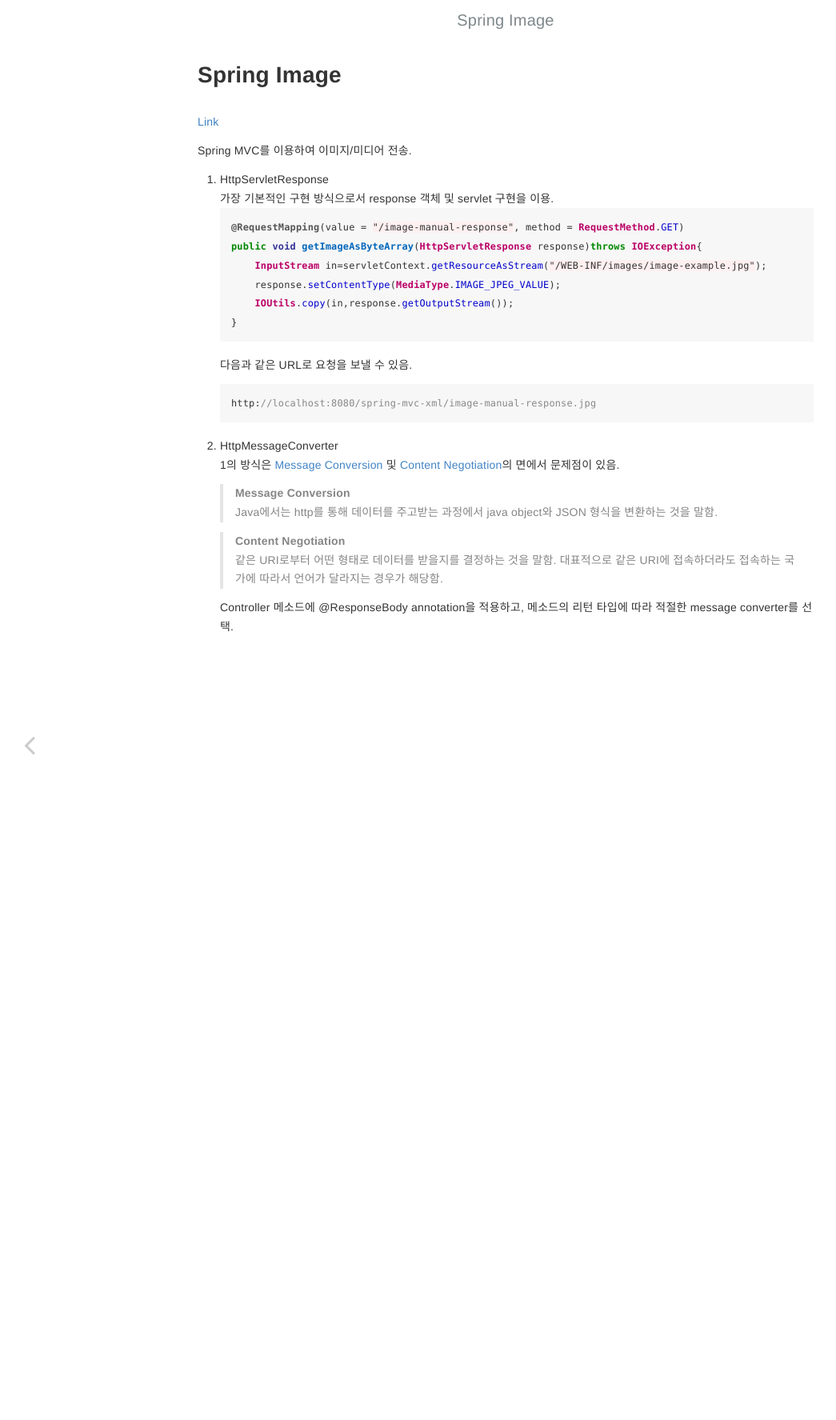
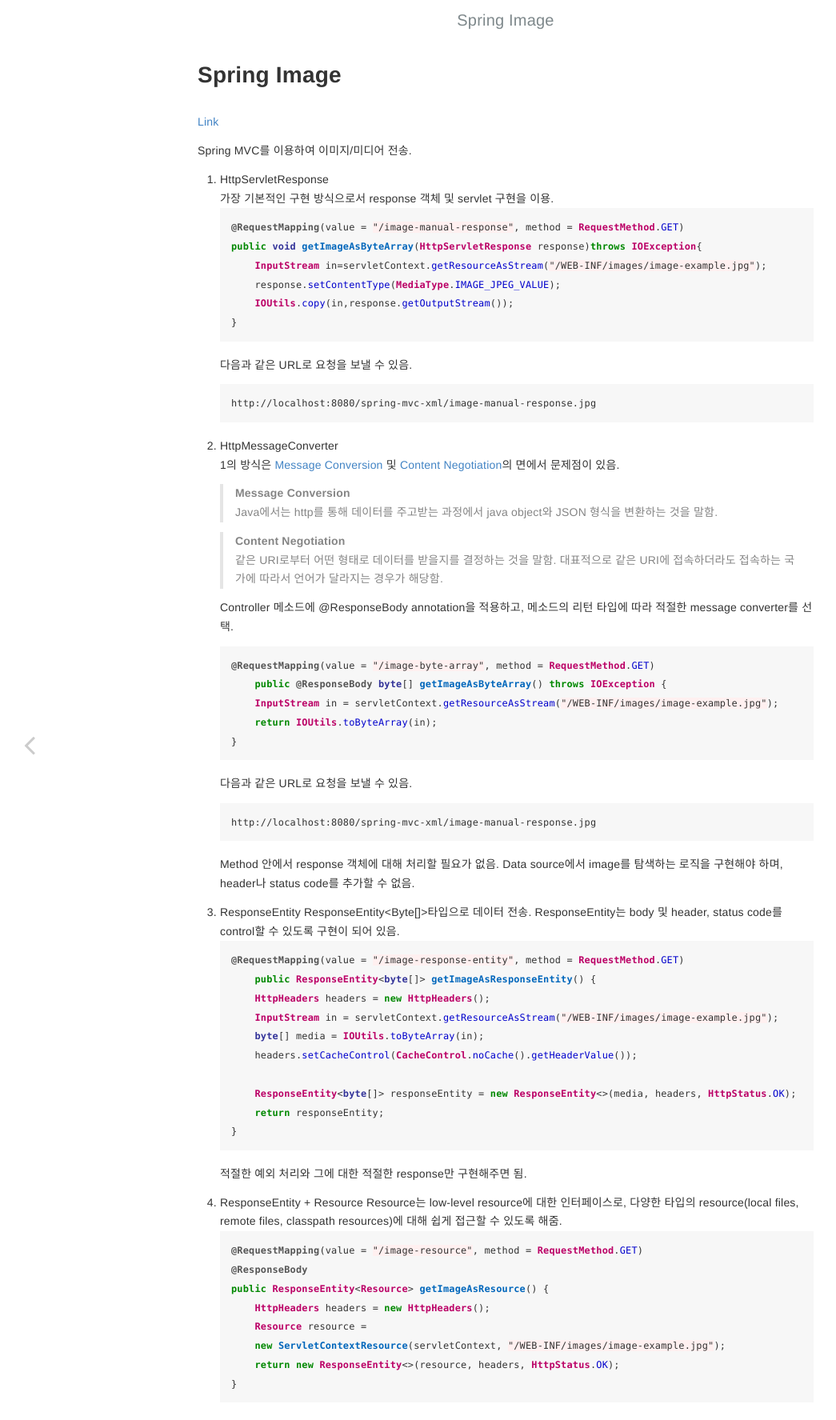
Before and after one commit to endb1228/endb1228.github.io, a Jekyll site: the page built from _posts/2021-11-20-spring-image.md, in a window 1280 px wide. Shown: the top 1775 px of the page at 80% size, without its empty margins (8-1053 px from the left). Built offline with Jekyll 4.4.1, drawn with Linux system fonts in a browser that asks for light colours.

Commit message:
no message

````diff
--- a/_posts/2021-11-20-spring-image.md
+++ b/_posts/2021-11-20-spring-image.md
@@ -21,7 +21,7 @@ Spring MVC를 이용하여 이미지/미디어 전송.
     }
     ```
     다음과 같은 URL로 요청을 보낼 수 있음.
-    ```javascript
+    ```
     http://localhost:8080/spring-mvc-xml/image-manual-response.jpg
     ```
 
@@ -37,8 +37,51 @@ Spring MVC를 이용하여 이미지/미디어 전송.
 
     Controller 메소드에 @ResponseBody annotation을 적용하고, 메소드의 리턴 타입에 따라 적절한 message converter를 선택.
 
+    ```java
+    @RequestMapping(value = "/image-byte-array", method = RequestMethod.GET)
+        public @ResponseBody byte[] getImageAsByteArray() throws IOException {
+        InputStream in = servletContext.getResourceAsStream("/WEB-INF/images/image-example.jpg");
+        return IOUtils.toByteArray(in);
+    }
+    ```
+    다음과 같은 URL로 요청을 보낼 수 있음.
+    ```
+    http://localhost:8080/spring-mvc-xml/image-manual-response.jpg
+    ```
+
+    Method 안에서 response 객체에 대해 처리할 필요가 없음.
+    Data source에서 image를 탐색하는 로직을 구현해야 하며, header나 status code를 추가할 수 없음.
 
 
+3.  ResponseEntity
+    ResponseEntity<Byte[]>타입으로 데이터 전송.
+    ResponseEntity는 body 및 header, status code를 control할 수 있도록 구현이 되어 있음.
+    ```java
+    @RequestMapping(value = "/image-response-entity", method = RequestMethod.GET)
+        public ResponseEntity<byte[]> getImageAsResponseEntity() {
+        HttpHeaders headers = new HttpHeaders();
+        InputStream in = servletContext.getResourceAsStream("/WEB-INF/images/image-example.jpg");
+        byte[] media = IOUtils.toByteArray(in);
+        headers.setCacheControl(CacheControl.noCache().getHeaderValue());
+
+        ResponseEntity<byte[]> responseEntity = new ResponseEntity<>(media, headers, HttpStatus.OK);
+        return responseEntity;
+    }
+    ```
+    적절한 예외 처리와 그에 대한 적절한 response만 구현해주면 됨.
+
+4.  ResponseEntity + Resource
+    Resource는 low-level resource에 대한 인터페이스로, 다양한 타입의 resource(local files, remote files, classpath resources)에 대해 쉽게 접근할 수 있도록 해줌.
+    ```java
+    @RequestMapping(value = "/image-resource", method = RequestMethod.GET)
+    @ResponseBody
+    public ResponseEntity<Resource> getImageAsResource() {
+        HttpHeaders headers = new HttpHeaders();
+        Resource resource =
+        new ServletContextResource(servletContext, "/WEB-INF/images/image-example.jpg");
+        return new ResponseEntity<>(resource, headers, HttpStatus.OK);
+    }
+    ```
 
 
 
````
Also changed, not shown: _posts/2021-11-19-unittest.md (+7 -5 lines).
